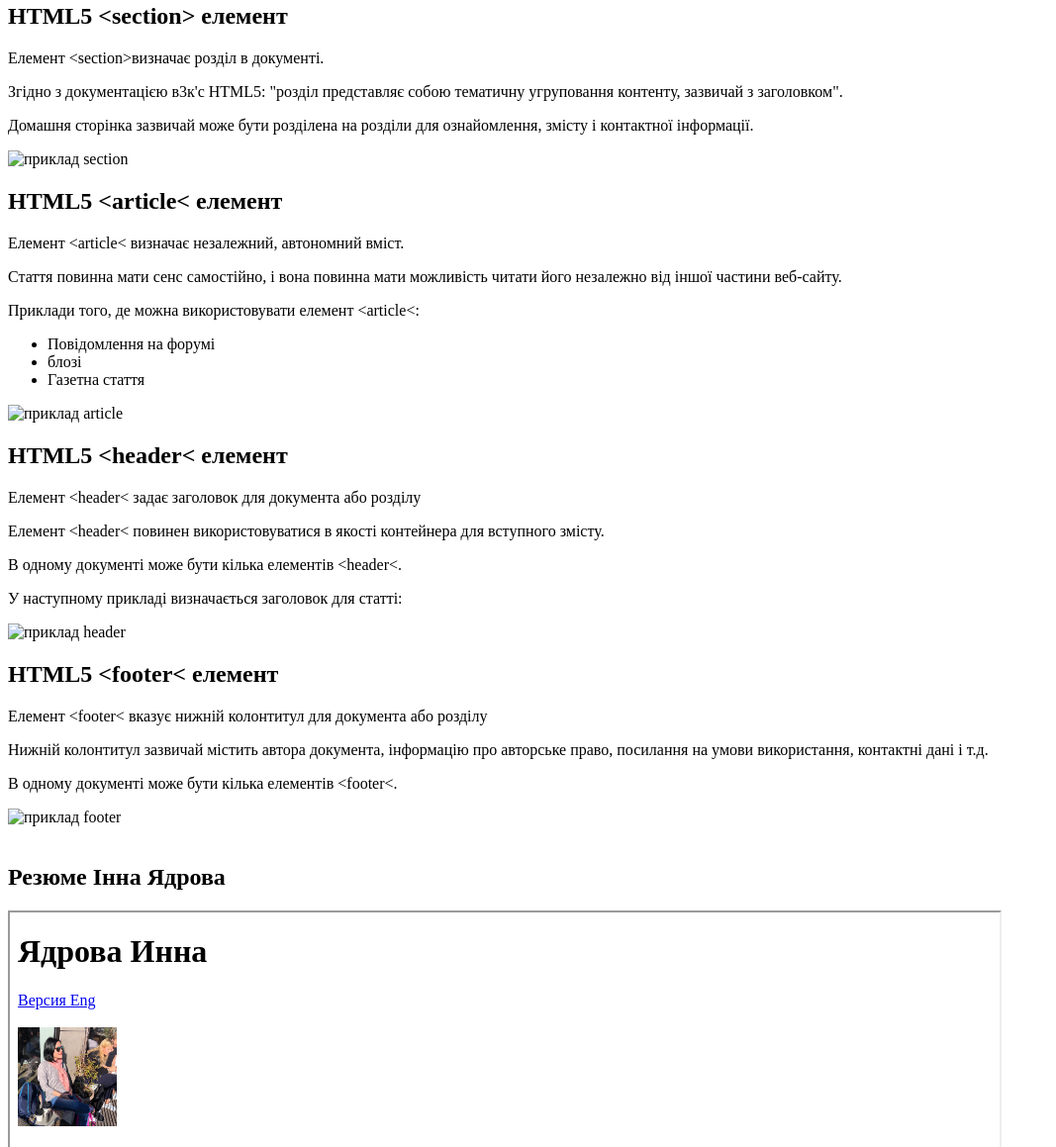
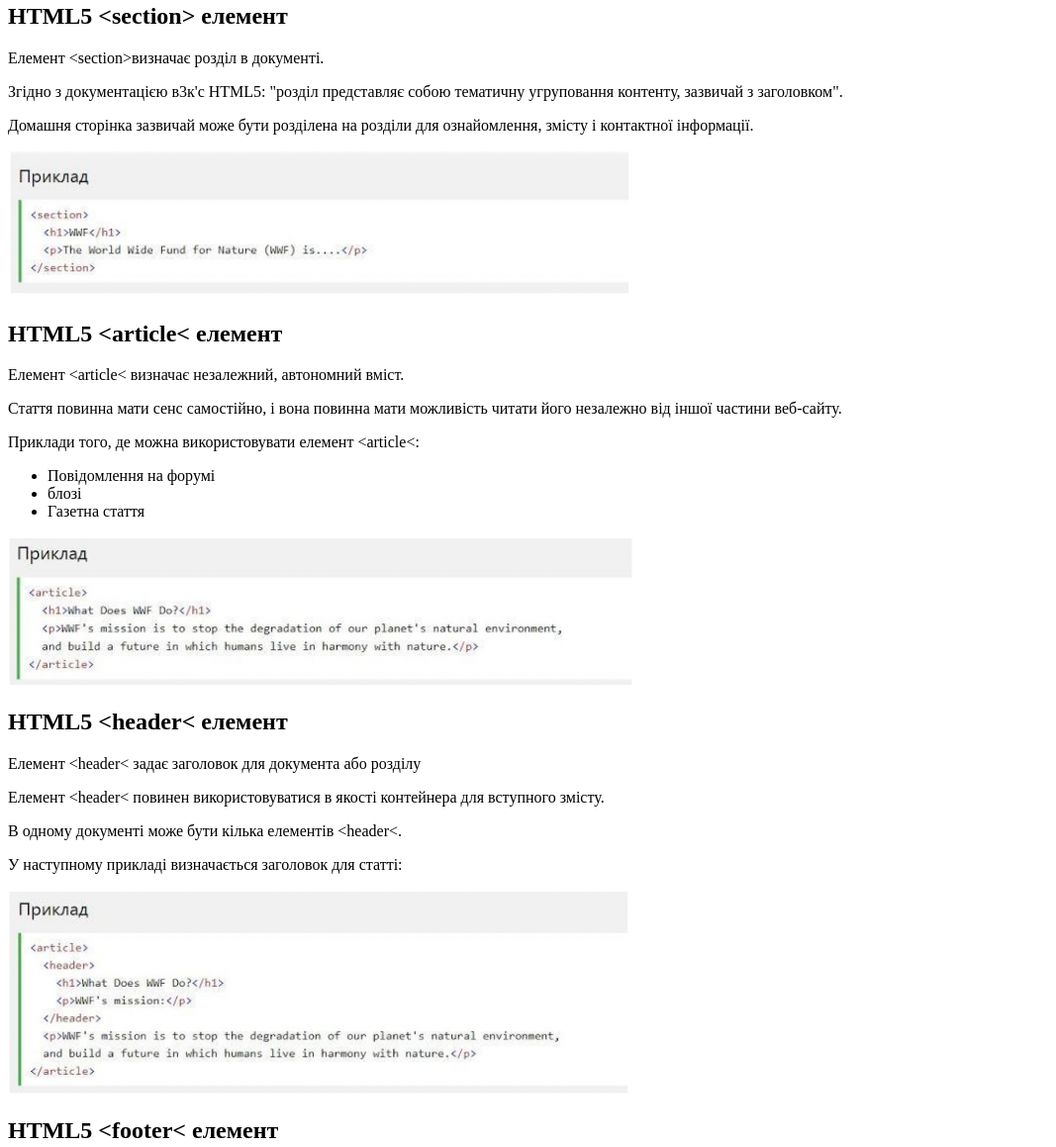
Before and after one commit to iyadrova/lessone3, a plain HTML site: page homework2/index.html in a window 1280 px wide. Shown: the part 726-1885 px from the top of the page at 99% size, without its empty margins (0-1067 px from the left). Drawn offline with Linux system fonts and the light colour scheme.

Commit message:
changes homework2 link new files

```diff
--- a/homework2/index.html
+++ b/homework2/index.html
@@ -98,7 +98,7 @@
             ознайомлення, змісту і контактної інформації.
           </p>
           <img
-            src="assets/images/Снимок экрана 2022-02-09 в 23.06.26.png"
+            src="assets/images/screen1.png"
             alt="приклад section"
             width="50%"
             height="50%"
@@ -118,7 +118,7 @@
             <li>Газетна стаття</li>
           </ul>
           <img
-            src="assets/images/Снимок экрана 2022-02-09 в 23.06.45.png"
+            src="assets/images/screen4.png"
             alt="приклад article"
             width="50%"
             height="50%"
@@ -134,7 +134,7 @@
           <p>В одному документі може бути кілька елементів &lt;header&lt;.</p>
           <p>У наступному прикладі визначається заголовок для статті:</p>
           <img
-            src="assets/images/Снимок экрана 2022-02-09 в 23.07.02.png"
+            src="assets/images/screen3.png"
             alt="приклад header"
             width="50%"
             height="50%"
@@ -151,7 +151,7 @@
           </p>
           <p>В одному документі може бути кілька елементів &lt;footer&lt;.</p>
           <img
-            src="assets/images/Снимок экрана 2022-02-09 в 23.07.16.png"
+            src="assets/images/screen2.png"
             alt="приклад footer"
             width="50%"
             height="50%"
```
Also changed, not shown: 3 other files.
